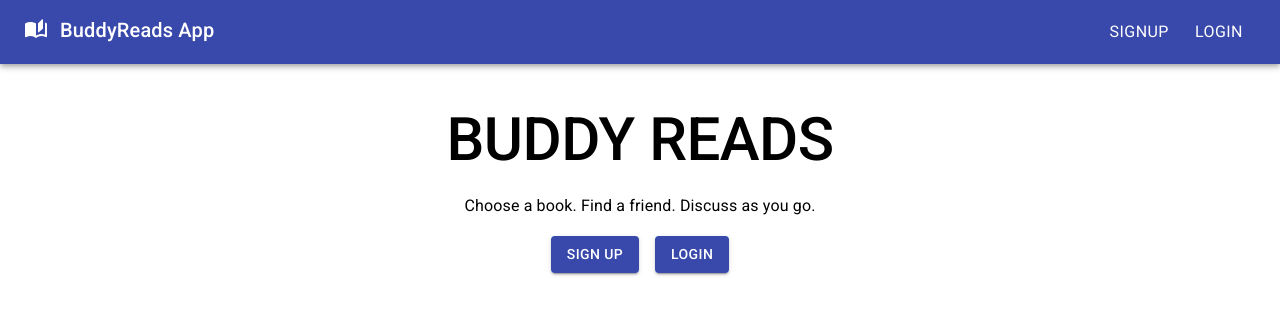
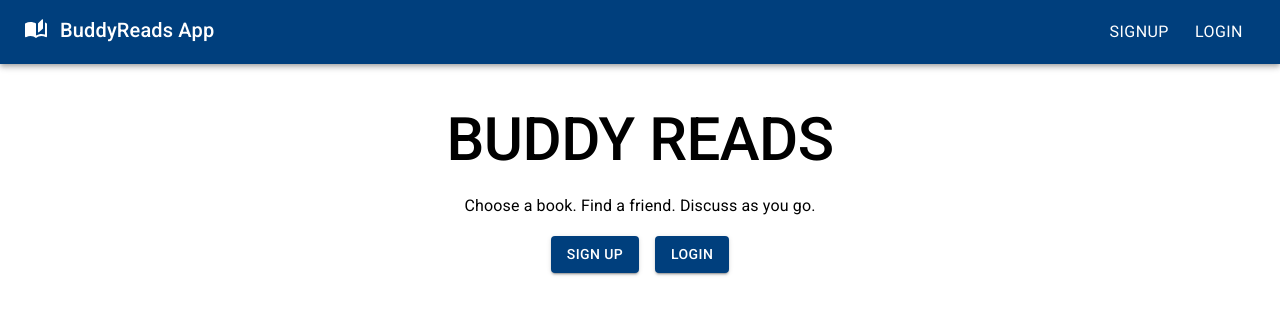
Before and after one commit to ccortney/buddyreads-frontend, a React (Create React App) app: page / in a window 1280 px wide. Shown: the top 314 px of the page. Built offline with nearby package versions, Linux system fonts and the light colour scheme; no server answers.

Commit message:
created custom palette

```diff
--- a/src/theme.js
+++ b/src/theme.js
@@ -3,14 +3,18 @@ import { createTheme } from "@mui/material";
 const theme = createTheme({
     palette: {
         primary: {
-            main: "#3949ab",
-            light: "#9fa8da"
+            main: "#003F7D"
         },
         secondary: {
-            main: "#ffa000"
+            main: "#ff8E00"
+        },
+        success: {
+            main: "#4caf50"
+        },
+        error: {
+            main: "#ef5350"
         }
     }
-
 })
 
 export default theme;
```
